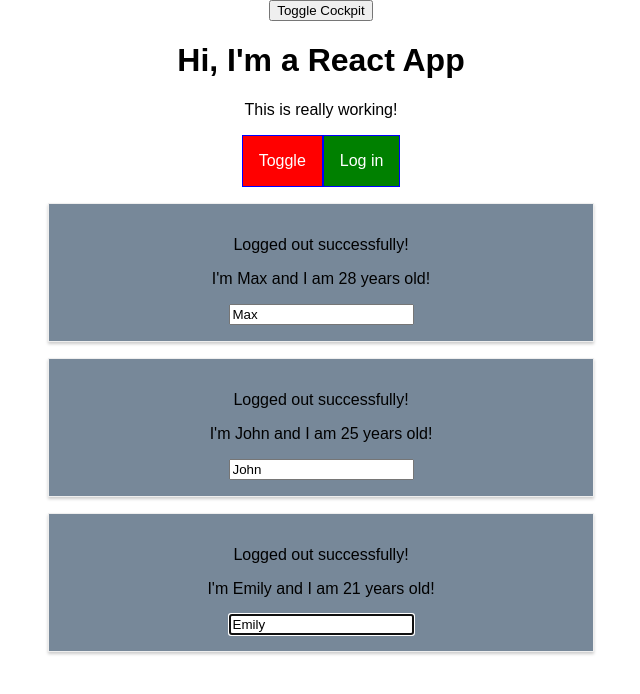
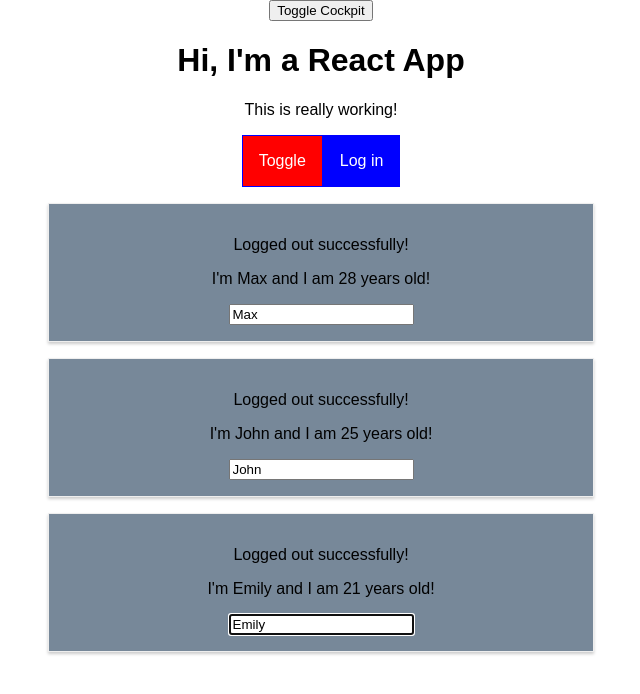
Before and after one commit to awecache/reactProject1, a React (Create React App) app: page / in a window 1280 px wide. Shown: the top 694 px of the page, without its empty margins (319-959 px from the left). Built offline with nearby package versions, Linux system fonts and the light colour scheme.

Commit message:
contextType and useContext outside JSX

```diff
--- a/src/components/Cockpit/Cockpit.js
+++ b/src/components/Cockpit/Cockpit.js
@@ -1,4 +1,4 @@
-import React,{ useEffect,useRef} from 'react';
+import React,{ useEffect,useRef, useContext} from 'react';
 import classes from './Cockpit.module.css';
 import AuthContext from '../../context/auth-context';
 
@@ -42,8 +42,11 @@ const Cockpit = props =>{
     return ()=>{console.log('[Cockpit] cleanup work in 2nd useEffect....')}
   });
 
+  const authContext=useContext(AuthContext);
+
   let styleBtnClass='';
   const classesName=[];
+  let styleLoginBtn;
 
   console.log('[Cockpit] renders...');
 
@@ -57,16 +60,25 @@ const Cockpit = props =>{
   if(props.showPersons){
     styleBtnClass=classes.Red;
   }
-  //console.log('%%%%%'+ {...props}+'%%%%%%%%%%');
+
+  if(authContext.isAuthenticated===false){
+    styleLoginBtn=classes.login;
+  }
+  if(authContext.isAuthenticated===true){
+    styleLoginBtn=classes.logout;
+  }
+
+
   return <div className={classes.Cockpit } >
     <h1>Hi, I'm a React App </h1>
     <p className={classesName.join(' ')} >This is really working!</p>
     <button className={styleBtnClass}
     onClick={props.toggleHandler}
     ref={toggleBtnRef} > Toggle </button>
-    <AuthContext.Consumer>
-      {(context)=><button onClick={context.login} > {context.isAuthenticated? 'Log out' : 'Log in'} </button>}
-    </AuthContext.Consumer>
+
+    <button className={styleLoginBtn}
+    onClick={authContext.login} > {authContext.isAuthenticated? 'Log out' : 'Log in' } </button>
+
   </div>
 
 }
--- a/src/components/Cockpit/Cockpit.module.css
+++ b/src/components/Cockpit/Cockpit.module.css
@@ -30,8 +30,8 @@
 }
 
 
-.Cockpit button .login{
-    background-color:darkblue;
+.Cockpit button.login{
+    background-color:blue;
     color:white;
     font:inherit;
     border:1px solid blue;
@@ -40,15 +40,15 @@
 
 }
 
-.Cockpit button .login:hover{
-    background-color:blue;
+.Cockpit button.login:hover{
+    background-color:darkblue;
     color:white;
 }
 
-.Cockpit button .logout{
-    background-color: red;
+.Cockpit button.logout{
+    background-color:blueviolet;
 }
 
-.Cockpit button .logout:hover{
-    background-color: lightsalmon;
+.Cockpit button.logout:hover{
+    background-color: purple;
 }
--- a/src/components/Persons/Person/Person.js
+++ b/src/components/Persons/Person/Person.js
@@ -11,6 +11,8 @@ class Person extends Component{
         this.inputElementRef=React.createRef();
     }
 
+    static contextType=AuthContext;
+
     componentDidMount(){
         this.inputElementRef.current.focus();
     }
@@ -19,9 +21,10 @@ class Person extends Component{
         console.log('[Person]renders...');
         return (
             <Aux>
-                <AuthContext.Consumer>
-                    {(context)=>context.isAuthenticated ? <p> Logged in successfully! </p>: <p> Logged out successfully! </p>}
-                </AuthContext.Consumer>
+
+                {this.context.isAuthenticated ? <p> Logged in successfully! </p>: <p> Logged out successfully! </p>}
+
+
                 <p onClick={this.props.click}>
                     I'm {this.props.name} and I am {this.props.age} years old!
                 </p>
```
